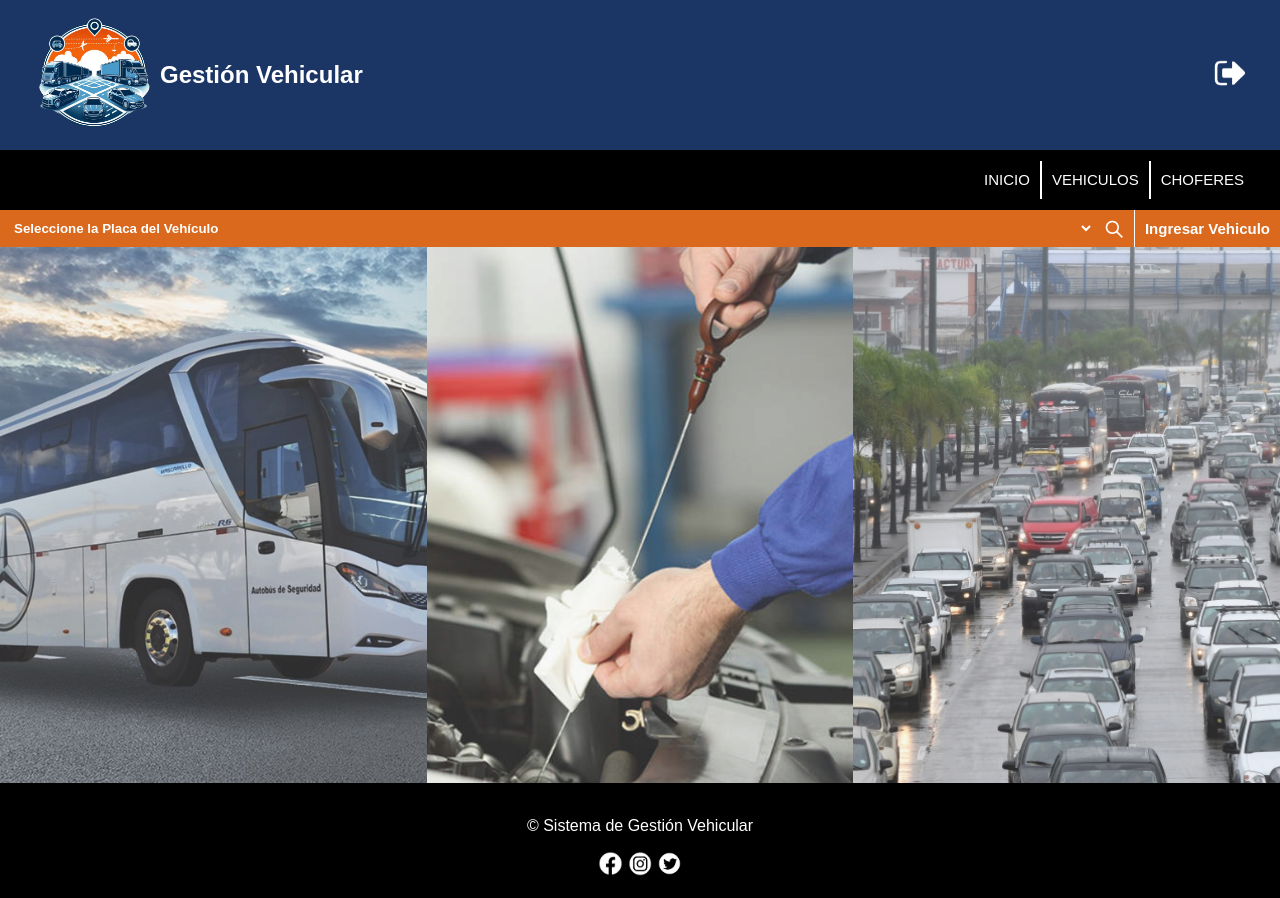
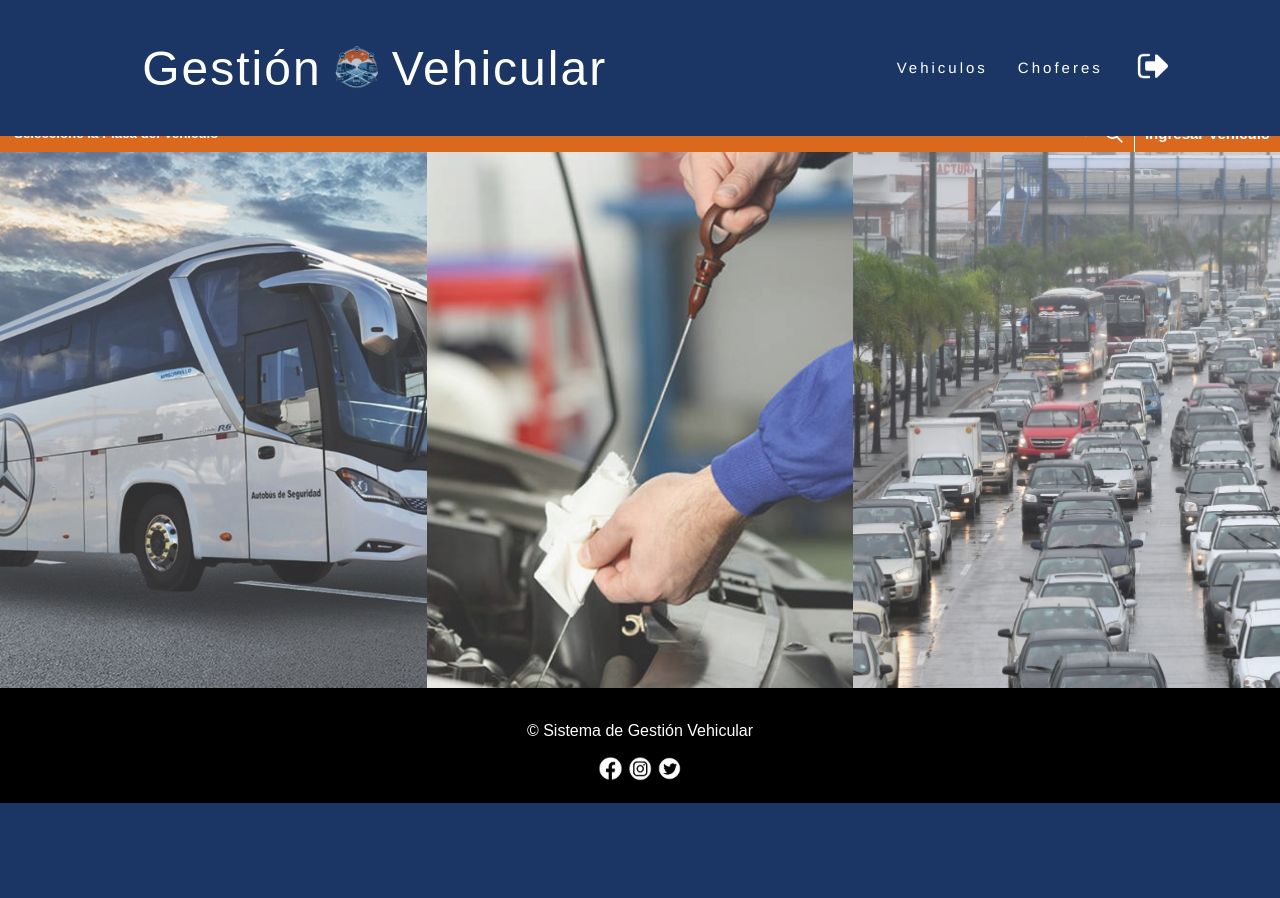
Before and after one commit to pacoquiroga/Gestion-Vehicular, a PHP site: page /vehiculos.php in a window 1280 px wide. After the commit the page ends 803 px from the top, so only its background shows below. Run offline with PHP 8.4, Linux system fonts and the light colour scheme.

Commit message:
Agregacion Header v3.3.2

```diff
--- a/css/main.css
+++ b/css/main.css
@@ -1,89 +1,119 @@
 html {
   scroll-behavior: smooth;
 }
-
 body {
   background-color: rgb(218, 217, 217);
   margin: 0;
   padding: 0;
   font-family: Arial, Helvetica, sans-serif;
-  display: flex;
-  flex-direction: column;
-  min-height: 100vh;
 }
 
 header {
+  position: fixed;
+  top: 0;
+  left: 0;
+  width: 100%;
+  display: flex;
+  justify-content: space-around;
+  transition: 0.7s;
+  padding: 30px 20px;
+  z-index: 10;
+  flex-wrap: wrap;
+}
+
+
+header.abajo {
+  background: #fff;
+  padding: 15px 20px;
+}
+
+header .principal {
+  align-items: center;
+}
+
+header .logo {
+  position: relative;
+  color: #fff;
+  padding: 10px;
+  font-size: 3em;
+  letter-spacing: 2px;
+  transition: 1.5s;
+  text-decoration: none;
+  vertical-align: middle;
+
+}
+
+nav {
   display: flex;
   align-items: center;
-  justify-content: space-between;
-  background-color: #1b3665;
-  color: white;
-  padding: 10px;
+}
+
+header ul {
+  position: relative;
+  display: flex;
+  justify-content: center;
+  align-items: center;
+}
+
+header ul li {
+  list-style: none;
+}
+
+header a {
+  transition: color 0.3s ease;
+
+}
+
+header ul li a {
+  position: relative;
+  font-family: helvetica;
+  margin: 0 15px;
+  text-decoration: none;
+  color: #fff;
+  letter-spacing: 3px;
+  font-size: 15px;
+  transition: 0.7s;
+}
+
+header.abajo .logo,
+header.abajo ul li a{
+  color: #000;
+}
+
+header.abajo .logoSalir {
+  filter: invert(1);
+  width: auto;
+}
+
+window-container {
+  filter: blur(0px);
+}
+
+.logoNav {
+  display: flex;
+  align-items: center
 }
 
 .logoEmpresa {
-  display: flex;
-  align-items: center;
-  height: auto;
-  padding: 0%;
+  filter: opacity(0.7);
+  width: 50px;
+  transition: 0.7s;
 }
 
-#logoEmpresa {
-  width: 130px;
-  margin-left: 20px;
+
+
+header.abajo img{
+  transition: 0.7s;
+  width: 70px;
+  filter: opacity(1);
 }
+
 
 .logoSalir {
   width: 40px;
   height: 40px;
-  margin-right: 20px;
 }
 
-header h1 {
-  margin-right: 20px;
-  color: white;
-  font-size: x-large;
-}
-
-header a {
-  color: white;
-  text-decoration: none;
-}
-
-nav {
-  background-color: #000000;
-  padding: 1px;
-}
-
-nav ul {
-  list-style-type: none;
-  margin: 5px;
-  padding: 5px;
-  display: flex;
-  justify-content: flex-end;
-  margin-right: 20px;
-}
-
-nav li {
-  border-right: 2px solid #ffffff;
-  padding: 10px;
-  transition: background-color 0.3s;
-}
-
-nav li:hover {
-  padding: 10px;
-  background-color: grey;
-}
-
-nav li:last-child {
-  border-right: none;
-}
-
-nav a {
-  text-decoration: none;
-  color: #ffffff;
-  font-size: 15px;
-}
 
 footer {
   bottom: 0;
@@ -91,6 +121,8 @@ footer {
   background-color: #000000;
   color: rgb(255, 255, 255);
   padding: 18px;
+  margin: 0;
+
   text-align: center;
   box-sizing: border-box;
   margin-top: auto;
--- a/css/vehiculos.css
+++ b/css/vehiculos.css
@@ -3,8 +3,11 @@
   --bg-cont: #1b3665;
   --bg-active: #1b3665;
 }
-
+header{
+  background-color: #1b3665;
+}
 .busqueda {
+  margin-top: 9%;
   width: 100%;
   display: flex;
   font-weight: bold;
--- /dev/null
+++ b/js/header.js
@@ -0,0 +1,5 @@
+window.addEventListener("scroll", function () {
+    let header = document.querySelector("header");
+    header.classList.toggle("abajo", window.scrollY > 0);
+
+  })
--- a/vehiculos.php
+++ b/vehiculos.php
@@ -45,20 +45,20 @@ if ($_SERVER['REQUEST_METHOD'] == 'POST') {
 
 <body>
     <header>
-        <section class="logoEmpresa">
-            <img id="logoEmpresa" src="img/LogoGestionVehicular.png" alt="Logo Gestion Vehicular">
-            <h1>Gestión Vehicular</h1>
+
+        <section class="logoNav">
+            <a href="#" class="logo" id="header">Gestión</a>
+            <img class="logoEmpresa" src="img/LogoGestionVehicular.png" alt="Logo Gestion Vehicular" />
+            <a href="#" class="logo" id="header"> Vehicular</a>
         </section>
-        <a href="index.html"><img class="logoSalir" src="img/LogoCerrarSesion.png" alt="Logo Cerrar Sesión"></a>
+        <nav>
+            <ul>
+                <li><a href="vehiculos.php">Vehiculos</a></li>
+                <li><a href="chofer.php">Choferes</a></li>
+                <li><a href="index.php"><img class="logoSalir" src="img/LogoCerrarSesion.png" alt="Logo Cerrar Sesión"></a></li>
+            </ul>
+        </nav>
     </header>
-
-    <nav>
-        <ul>
-            <li><a href="inicio.php">INICIO</a></li>
-            <li><a href="vehiculos.php">VEHICULOS</a></li>
-            <li><a href="chofer.php">CHOFERES</a></li>
-        </ul>
-    </nav>
 
     <section class="busqueda">
         <form action="vehiculos.php" method="post">
@@ -100,9 +100,11 @@ if ($_SERVER['REQUEST_METHOD'] == 'POST') {
             <section class="contenedor-imagen">
 
                 <img src="<?php echo $vehiculo["imagen"]; ?>" alt="<?php echo $vehiculo["modelo"]; ?>">
-                <?php if($vehiculo["choferAsignado"] != ""): ?>
+                <?php if ($vehiculo["choferAsignado"] != ""): ?>
                     <p>Chofer Asignado:</p>
-                    <a href="chofer.php"><?php echo $vehiculo["choferAsignado"]; ?></a>
+                    <a href="chofer.php">
+                        <?php echo $vehiculo["choferAsignado"]; ?>
+                    </a>
                     <hr style="border: none; height: 1px; background-color: black;
         width: 50%;
         margin: 5px 0;">
@@ -155,8 +157,8 @@ if ($_SERVER['REQUEST_METHOD'] == 'POST') {
             <h1>MANTENIMIENTOS</h1>
             <section class="mant-container">
                 <section>
-                    <ul  class="options">
-                        <li id="enProceso" class="option option-active" >En Proceso</li>
+                    <ul class="options">
+                        <li id="enProceso" class="option option-active">En Proceso</li>
                         <li id="historial" class="option">Historial</li>
                         <nav>
                             <a href="formularios/form_ingreso_chofer.php">Agregar Mantenimiento</a>
@@ -263,6 +265,7 @@ if ($_SERVER['REQUEST_METHOD'] == 'POST') {
     </footer>
 
     <script src="js/mantenimiento.js"></script>
+    <script src="js/header.js"></script>
 </body>
 
 </html>
```
Also changed, not shown: css/inicio.css (+10 -6 lines), inicio.php (+15 -10 lines).
